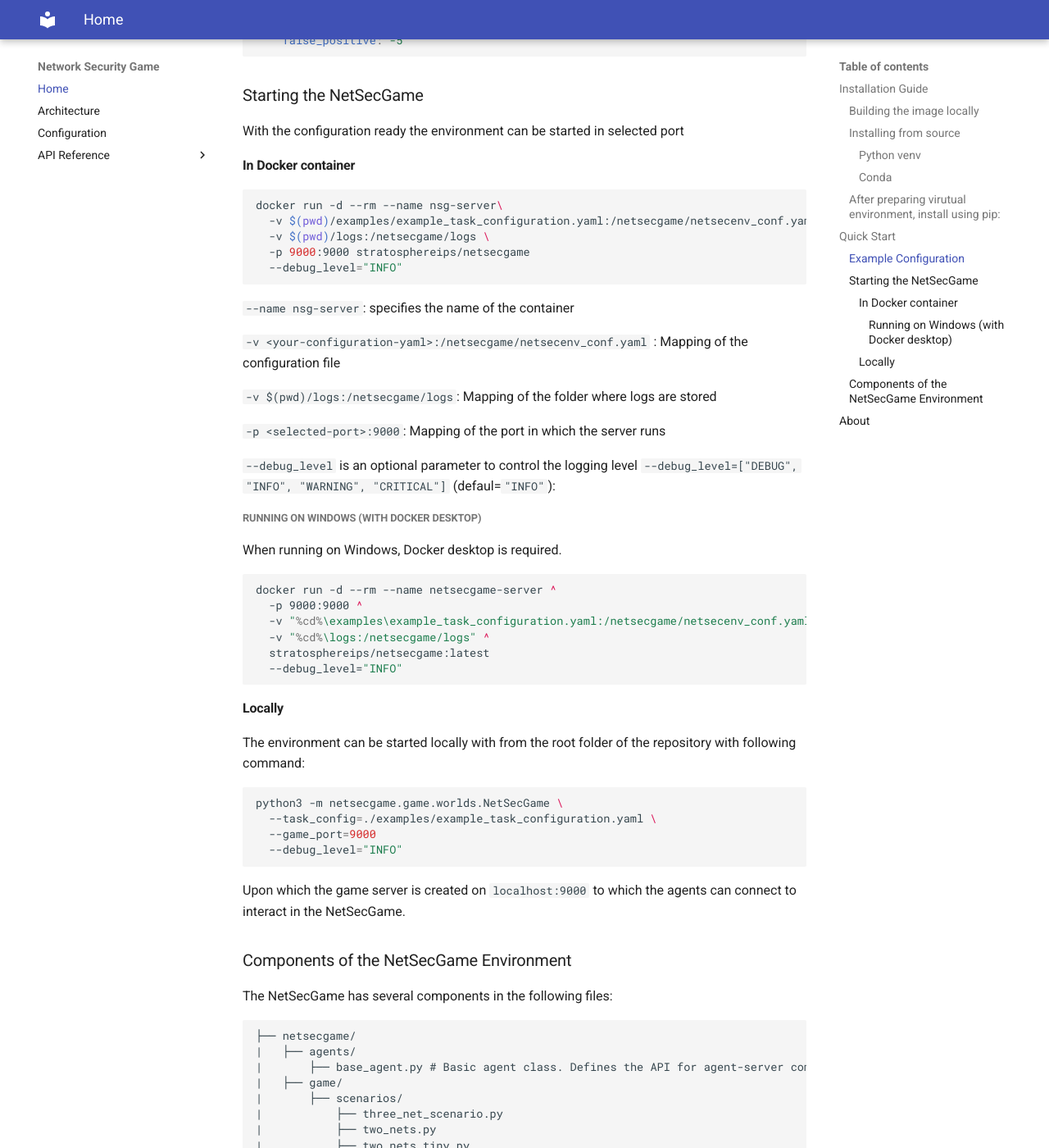
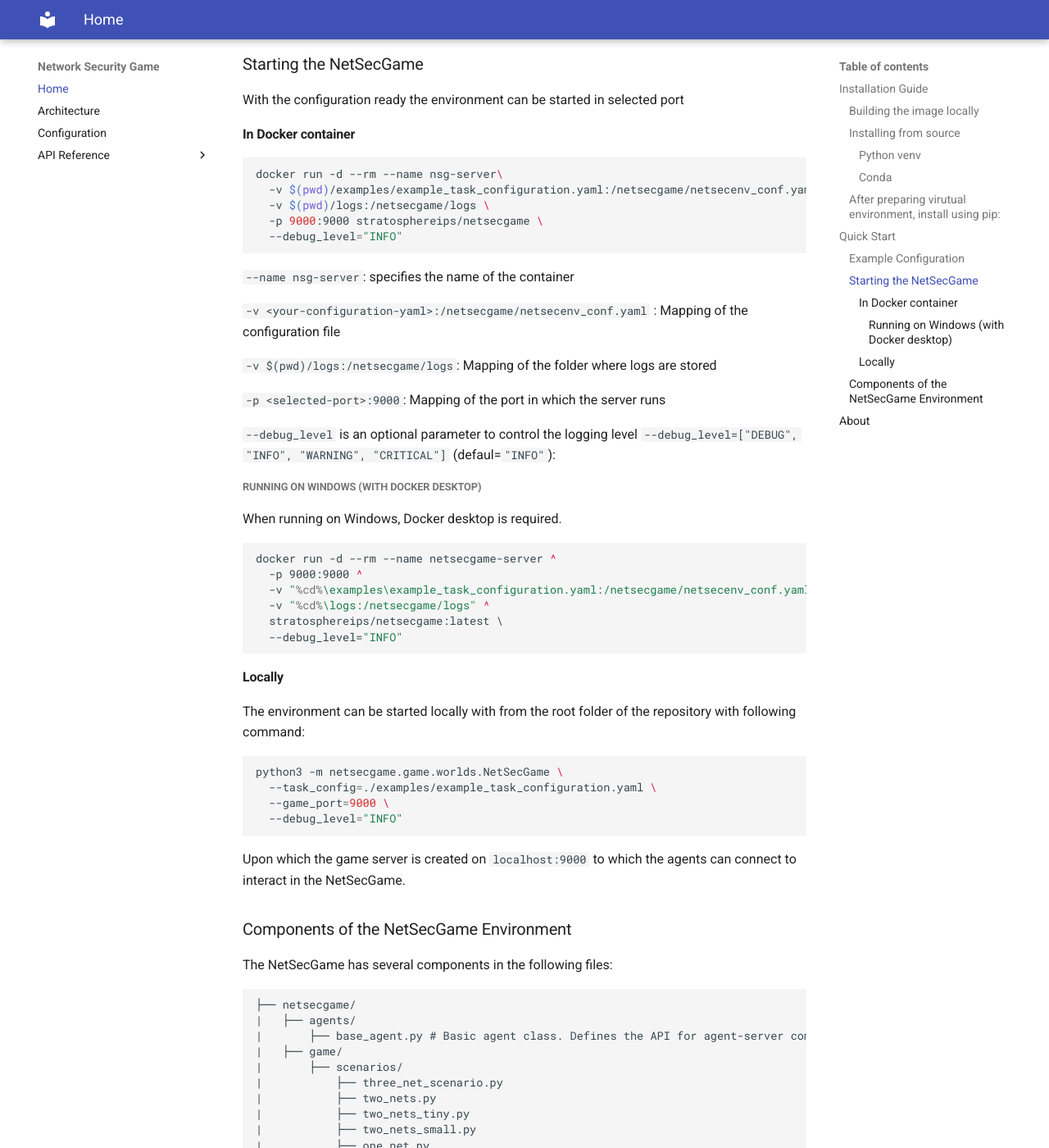
Before and after one commit to stratosphereips/NetSecGame, an MkDocs documentation site: the page built from docs/index.md, in a window 1280 px wide and 1400 px high, scrolled down 2667 px. Shown: the whole window at 82% size. Built offline with MkDocs 1.6.1 and Material for MkDocs 9.7.7, drawn with Linux system fonts in a browser that asks for light colours; some of the changed text lies outside the part shown.

Commit message:
Fix typos

````diff
--- a/docs/index.md
+++ b/docs/index.md
@@ -111,7 +109,7 @@
 docker run -d --rm --name nsg-server\
   -v $(pwd)/examples/example_task_configuration.yaml:/netsecgame/netsecenv_conf.yaml \
   -v $(pwd)/logs:/netsecgame/logs \
-  -p 9000:9000 stratosphereips/netsecgame
+  -p 9000:9000 stratosphereips/netsecgame \
   --debug_level="INFO"
 ```
 `--name nsg-server`: specifies the name of the container
@@ -130,7 +128,7 @@
   -p 9000:9000 ^
   -v "%cd%\examples\example_task_configuration.yaml:/netsecgame/netsecenv_conf.yaml" ^
   -v "%cd%\logs:/netsecgame/logs" ^
-  stratosphereips/netsecgame:latest
+  stratosphereips/netsecgame:latest \
   --debug_level="INFO"
 ```
 
@@ -139,7 +137,7 @@
 ```bash
 python3 -m netsecgame.game.worlds.NetSecGame \
   --task_config=./examples/example_task_configuration.yaml \
-  --game_port=9000
+  --game_port=9000 \
   --debug_level="INFO"
 ```
 Upon which the game server is created on `localhost:9000` to which the agents can connect to interact in the NetSecGame.
@@ -173,7 +171,9 @@
 |		├── trajectory_recorder.py
 |		├── trajectory_analysis.py
 |		├── aidojo_log_colorizer.py
-|		├── gamaplay_graphs.py
+|		├── gameplay_graphs.py
+|		├── actions_parser.py
+|		├── log_parser.py
 ```
 Some compoments are described in detail in following sections:
 
````
Also changed, not shown: other parts of docs/index.md (+0 -2 lines).
